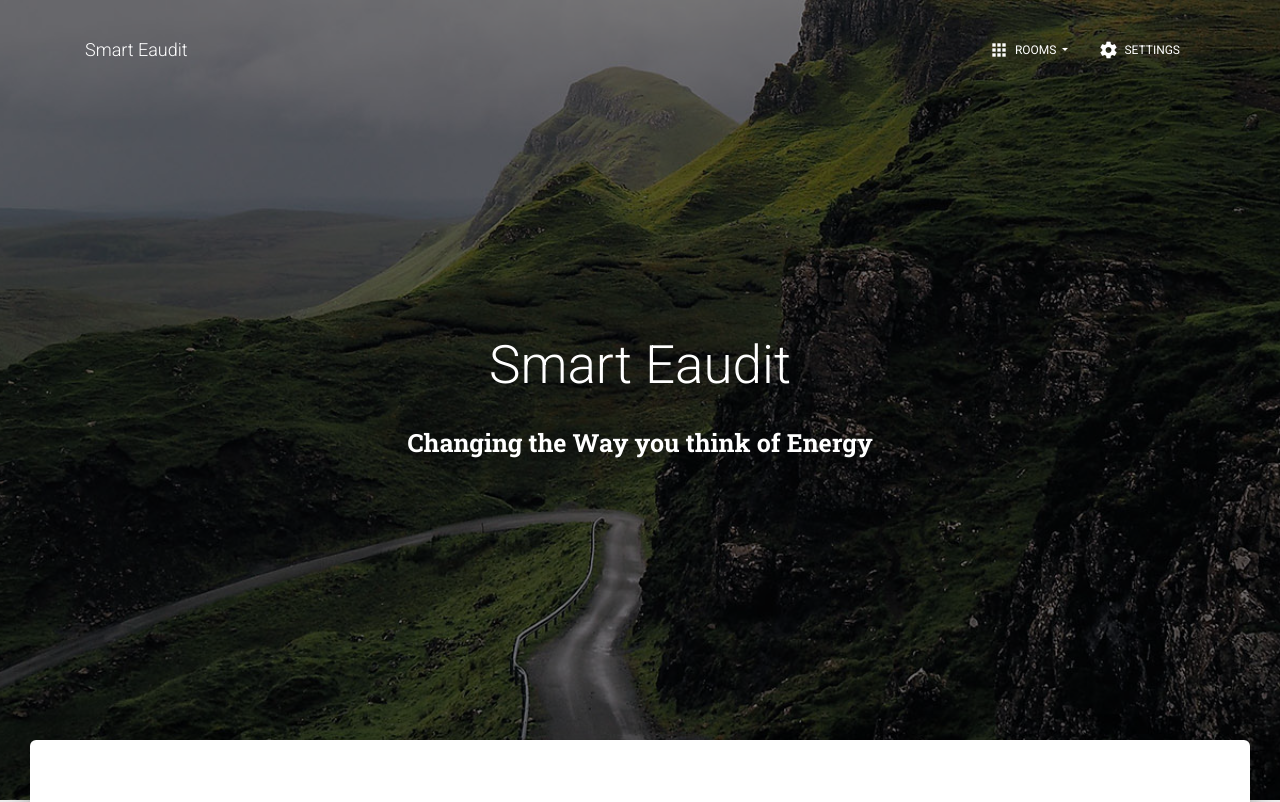
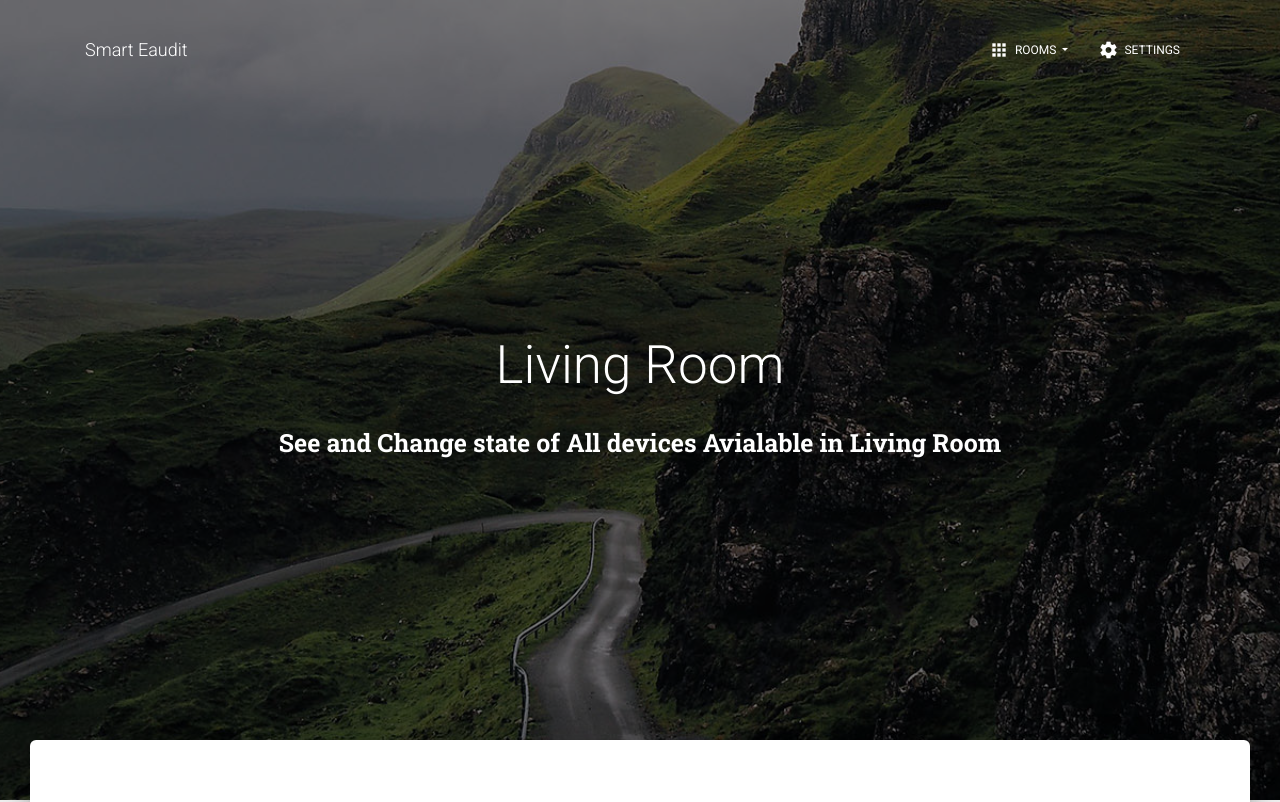
Before and after one commit to amanjagdev/EAudit_ELucifers, a website: page living.html in a window 1280 px wide. Shown: the top 802 px of the page. Drawn offline with Linux system fonts and the light colour scheme; some packages are replaced by stand-ins of ours.

Commit message:
Added Broken lins and Filxes

```diff
--- a/living.html
+++ b/living.html
@@ -67,8 +67,8 @@
       <div class="row">
         <div class="col-md-8 ml-auto mr-auto">
           <div class="brand text-center">
-            <h1>Smart Eaudit</h1>
-            <h3 class="title text-center">Changing the Way you think of Energy</h3>
+            <h1>Living Room</h1>
+            <h3 class="title text-center">See and Change state of All devices Avialable in Living Room</h3>
           </div>
         </div>
       </div>
```
Also changed, not shown: Bill_Page.html (+2 -2 lines), bedroom.html (+2 -2 lines).
